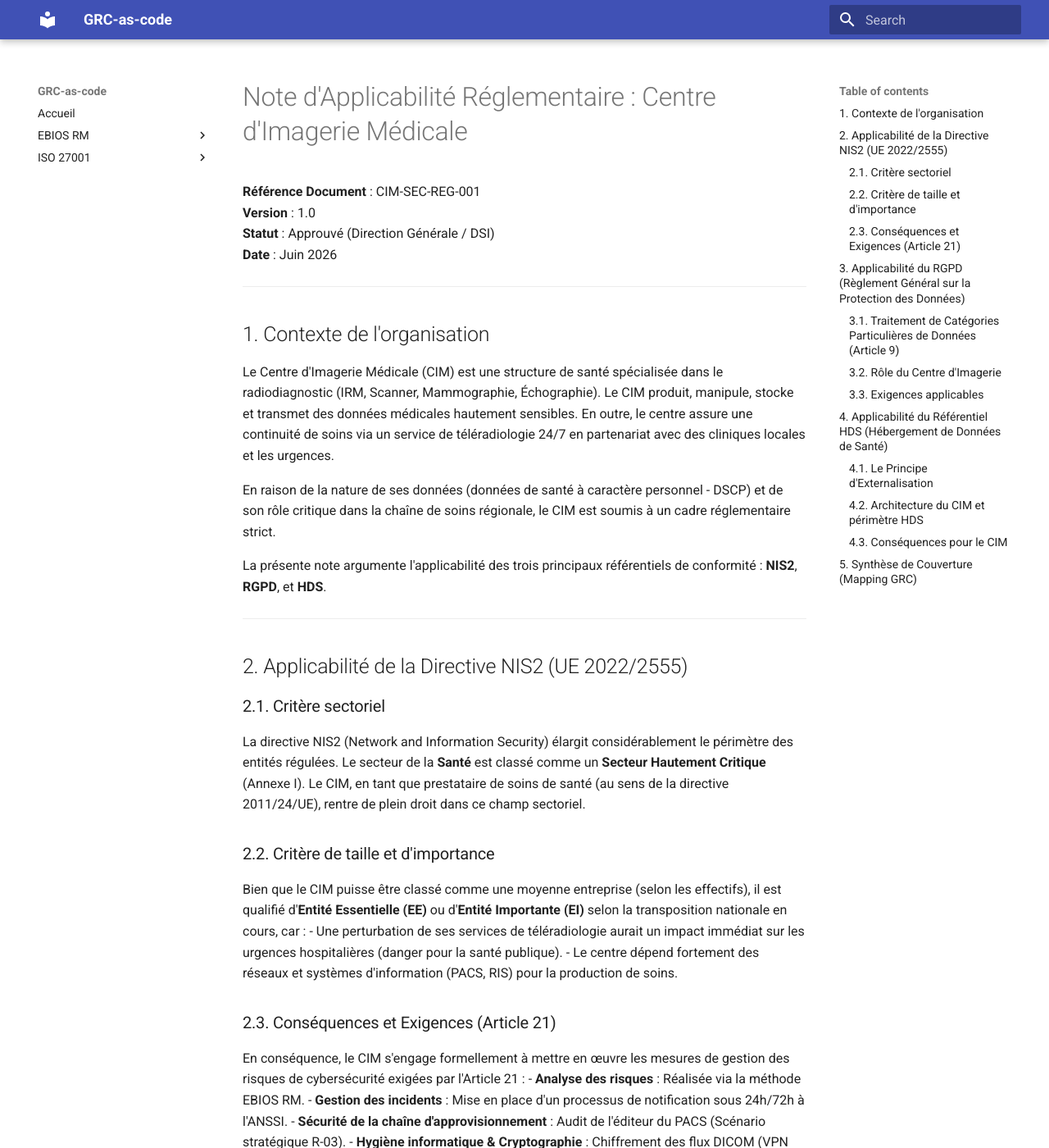
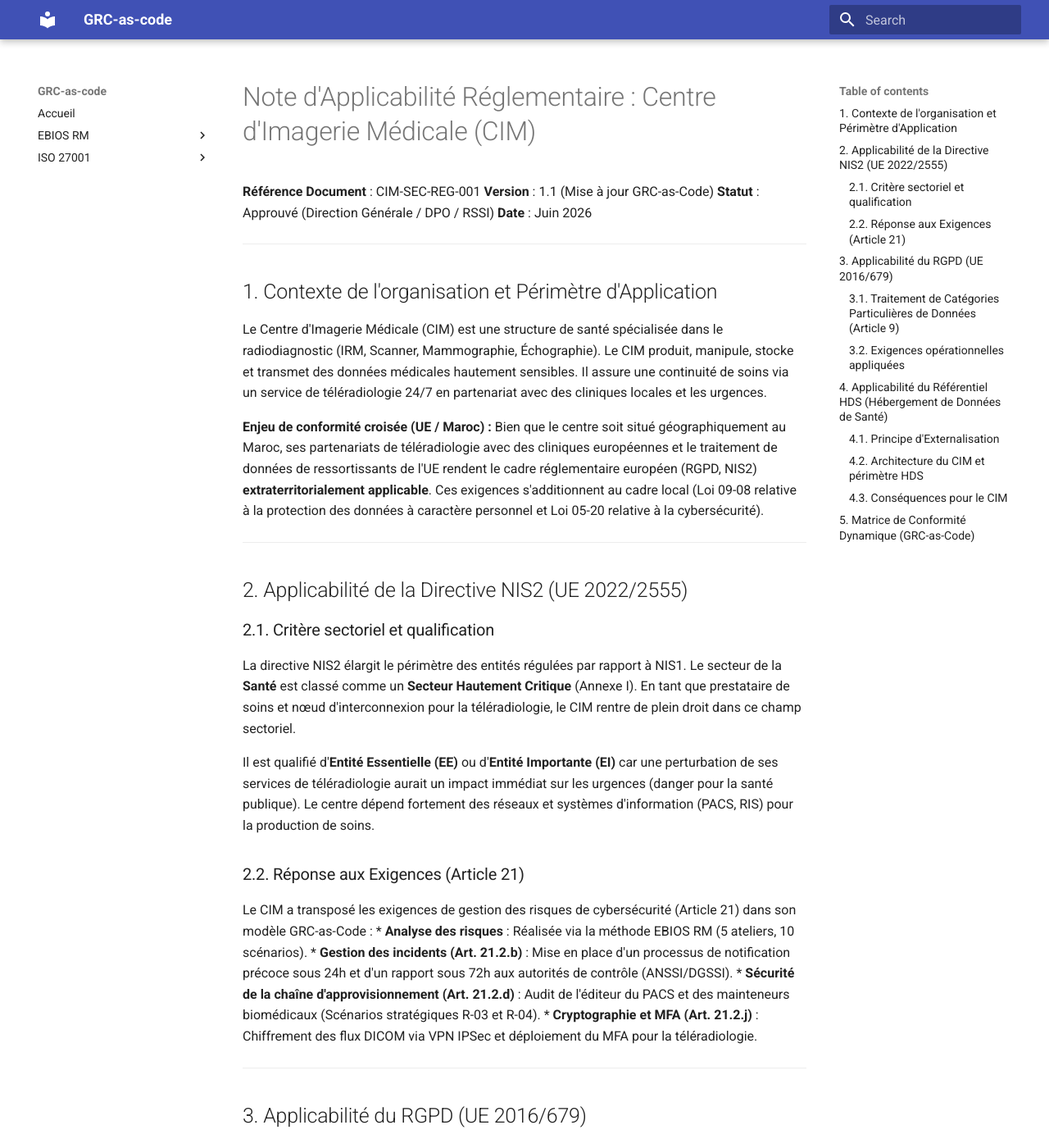
Before and after one commit to h-4mza/grc-as-code-imaging-center, an MkDocs documentation site: the page built from docs/compliance/applicabilite_reglementaire.md, in a window 1280 px wide and 1400 px high. Shown: the whole window at 82% size. Built offline with MkDocs 1.6.1 and Material for MkDocs 9.7.7, drawn with Linux system fonts in a browser that asks for light colours; some of the changed text lies outside the part shown.

Commit message:
docs(compliance): update applicability note with extraterritoriality context (UE/Maroc)

```diff
--- a/docs/compliance/applicabilite_reglementaire.md
+++ b/docs/compliance/applicabilite_reglementaire.md
@@ -1,82 +1,71 @@
-# Note d'Applicabilité Réglementaire : Centre d'Imagerie Médicale
+# Note d'Applicabilité Réglementaire : Centre d'Imagerie Médicale (CIM)
 
 **Référence Document** : CIM-SEC-REG-001
-**Version** : 1.0
-**Statut** : Approuvé (Direction Générale / DSI)
+**Version** : 1.1 (Mise à jour GRC-as-Code)
+**Statut** : Approuvé (Direction Générale / DPO / RSSI)
 **Date** : Juin 2026
 
 ---
 
-## 1. Contexte de l'organisation
-Le Centre d'Imagerie Médicale (CIM) est une structure de santé spécialisée dans le radiodiagnostic (IRM, Scanner, Mammographie, Échographie). Le CIM produit, manipule, stocke et transmet des données médicales hautement sensibles. En outre, le centre assure une continuité de soins via un service de téléradiologie 24/7 en partenariat avec des cliniques locales et les urgences.
+## 1. Contexte de l'organisation et Périmètre d'Application
+Le Centre d'Imagerie Médicale (CIM) est une structure de santé spécialisée dans le radiodiagnostic (IRM, Scanner, Mammographie, Échographie). Le CIM produit, manipule, stocke et transmet des données médicales hautement sensibles. Il assure une continuité de soins via un service de téléradiologie 24/7 en partenariat avec des cliniques locales et les urgences.
 
-En raison de la nature de ses données (données de santé à caractère personnel - DSCP) et de son rôle critique dans la chaîne de soins régionale, le CIM est soumis à un cadre réglementaire strict.
-
-La présente note argumente l'applicabilité des trois principaux référentiels de conformité : **NIS2**, **RGPD**, et **HDS**.
+**Enjeu de conformité croisée (UE / Maroc) :**
+Bien que le centre soit situé géographiquement au Maroc, ses partenariats de téléradiologie avec des cliniques européennes et le traitement de données de ressortissants de l'UE rendent le cadre réglementaire européen (RGPD, NIS2) **extraterritorialement applicable**. Ces exigences s'additionnent au cadre local (Loi 09-08 relative à la protection des données à caractère personnel et Loi 05-20 relative à la cybersécurité).
 
 ---
 
 ## 2. Applicabilité de la Directive NIS2 (UE 2022/2555)
 
-### 2.1. Critère sectoriel
-La directive NIS2 (Network and Information Security) élargit considérablement le périmètre des entités régulées. Le secteur de la **Santé** est classé comme un **Secteur Hautement Critique** (Annexe I).
-Le CIM, en tant que prestataire de soins de santé (au sens de la directive 2011/24/UE), rentre de plein droit dans ce champ sectoriel.
+### 2.1. Critère sectoriel et qualification
+La directive NIS2 élargit le périmètre des entités régulées par rapport à NIS1. Le secteur de la **Santé** est classé comme un **Secteur Hautement Critique** (Annexe I). En tant que prestataire de soins et nœud d'interconnexion pour la téléradiologie, le CIM rentre de plein droit dans ce champ sectoriel.
 
-### 2.2. Critère de taille et d'importance
-Bien que le CIM puisse être classé comme une moyenne entreprise (selon les effectifs), il est qualifié d'**Entité Essentielle (EE)** ou d'**Entité Importante (EI)** selon la transposition nationale en cours, car :
-- Une perturbation de ses services de téléradiologie aurait un impact immédiat sur les urgences hospitalières (danger pour la santé publique).
-- Le centre dépend fortement des réseaux et systèmes d'information (PACS, RIS) pour la production de soins.
+Il est qualifié d'**Entité Essentielle (EE)** ou d'**Entité Importante (EI)** car une perturbation de ses services de téléradiologie aurait un impact immédiat sur les urgences (danger pour la santé publique). Le centre dépend fortement des réseaux et systèmes d'information (PACS, RIS) pour la production de soins.
 
-### 2.3. Conséquences et Exigences (Article 21)
-En conséquence, le CIM s'engage formellement à mettre en œuvre les mesures de gestion des risques de cybersécurité exigées par l'Article 21 :
-- **Analyse des risques** : Réalisée via la méthode EBIOS RM.
-- **Gestion des incidents** : Mise en place d'un processus de notification sous 24h/72h à l'ANSSI.
-- **Sécurité de la chaîne d'approvisionnement** : Audit de l'éditeur du PACS (Scénario stratégique R-03).
-- **Hygiène informatique & Cryptographie** : Chiffrement des flux DICOM (VPN IPSec) et déploiement du MFA pour la téléradiologie.
+### 2.2. Réponse aux Exigences (Article 21)
+Le CIM a transposé les exigences de gestion des risques de cybersécurité (Article 21) dans son modèle GRC-as-Code :
+* **Analyse des risques** : Réalisée via la méthode EBIOS RM (5 ateliers, 10 scénarios).
+* **Gestion des incidents (Art. 21.2.b)** : Mise en place d'un processus de notification précoce sous 24h et d'un rapport sous 72h aux autorités de contrôle (ANSSI/DGSSI).
+* **Sécurité de la chaîne d'approvisionnement (Art. 21.2.d)** : Audit de l'éditeur du PACS et des mainteneurs biomédicaux (Scénarios stratégiques R-03 et R-04).
+* **Cryptographie et MFA (Art. 21.2.j)** : Chiffrement des flux DICOM via VPN IPSec et déploiement du MFA pour la téléradiologie.
 
 ---
 
-## 3. Applicabilité du RGPD (Règlement Général sur la Protection des Données)
+## 3. Applicabilité du RGPD (UE 2016/679)
 
 ### 3.1. Traitement de Catégories Particulières de Données (Article 9)
-Le cœur de métier du CIM repose sur la production et l'interprétation d'images médicales (radiographies, IRM). Ces images, associées au nom du patient et à son dossier clinique (DPI), constituent des **Données Concernant la Santé** (Article 9 du RGPD).
-Leur traitement est interdit par défaut, sauf exception (Art. 9.2.h : diagnostic médical, prise en charge sanitaire).
+Le cœur de métier du CIM repose sur la production et l'interprétation d'images médicales. Ces images, associées au dossier clinique du patient (DPI), constituent des **Données Concernant la Santé** (Article 9 du RGPD). Leur traitement est licite sous l'exception de la prise en charge sanitaire (Art. 9.2.h). Le CIM agit en tant que **Responsable de Traitement** pour ces données.
 
-### 3.2. Rôle du Centre d'Imagerie
-Le CIM agit en tant que **Responsable de Traitement** pour les données générées en son sein.
-
-### 3.3. Exigences applicables
-- **DPIA (Analyse d'Impact sur la Protection des Données - Art. 35)** : Obligatoire pour le traitement à grande échelle de données de santé (PACS/RIS). Le volet cybersécurité du DPIA est couvert par notre analyse EBIOS RM.
-- **Sécurité des traitements (Art. 32)** : Obligation de garantir la confidentialité et l'intégrité des données. Couvert par l'implémentation de la norme **ISO 27001**.
-- **Registre des traitements (Art. 30)** : Maintenu par le DPO (Délégué à la Protection des Données).
-- **Notification des violations de données (Art. 33)** : À la CNIL dans un délai de 72h. Ce risque est traité dans le scénario opérationnel R-02 (Exfiltration via faille VPN).
+### 3.2. Exigences opérationnelles appliquées
+* **Registre des traitements (Art. 30)** : Maintenu par le DPO, il inclut les processus de "Prise en charge patient" et "Téléradiologie" identifiés dans les valeurs métier EBIOS RM.
+* **DPIA (Analyse d'Impact - Art. 35)** : Obligatoire pour le traitement à grande échelle de données de santé (PACS/RIS). Le volet cyber du DPIA s'appuie nativement sur l'analyse EBIOS RM.
+* **Sécurité des traitements (Art. 32)** : Obligation de garantir la confidentialité et l'intégrité des données, couverte par l'évaluation continue des 93 contrôles ISO 27001.
+* **Notification des violations (Art. 33)** : Délai strict de 72h auprès de l'autorité de contrôle (CNIL/CNDP). Ce risque est directement modélisé dans les scénarios R-02 (Exfiltration VPN) et R-05 (Insider threat).
 
 ---
 
 ## 4. Applicabilité du Référentiel HDS (Hébergement de Données de Santé)
 
-### 4.1. Le Principe d'Externalisation
-L'article L. 1111-8 du Code de la santé publique (CSP) impose que tout hébergement de données de santé à caractère personnel sur support numérique, réalisé par un prestataire pour le compte d'un professionnel de santé, soit confié à un prestataire certifié **HDS**.
+### 4.1. Principe d'Externalisation
+L'article L. 1111-8 du Code de la santé publique (CSP) français impose que tout hébergement de données de santé sur support numérique soit confié à un prestataire certifié **HDS**.
 
 ### 4.2. Architecture du CIM et périmètre HDS
 Le CIM héberge une partie de ses données sur site (Modalités, PACS local tampon), mais **externalise ses sauvegardes et son archivage long terme (VNA)** vers le cloud pour des raisons de résilience.
-Par conséquent :
-- Le fournisseur Cloud (AWS/Azure/OVH) ou l'infogéreur **DOIT être certifié HDS** (niveaux 1 à 6 selon la prestation).
-- Le CIM doit inclure dans ses contrats des clauses spécifiques HDS.
+Le fournisseur Cloud ou l'infogéreur **DOIT être certifié HDS** (niveaux 1 à 6 selon la prestation). Le CIM doit inclure dans ses contrats des clauses spécifiques HDS.
 
 ### 4.3. Conséquences pour le CIM
-Bien que le CIM ne soit pas lui-même hébergeur, il doit exiger et contrôler la conformité de son fournisseur. Ce point est directement audité par le contrôle ISO 27001 **5.23 (Sécurité de l'information pour l'utilisation de services cloud)**, dont la maturité a été évaluée à 4/5 grâce à la contractualisation stricte HDS et à l'immutabilité des sauvegardes (WORM).
+Bien que le CIM ne soit pas lui-même hébergeur, il doit exiger et contrôler la conformité de son fournisseur. Ce point est audité informatiquement par notre registre de risques via le contrôle ISO 27001 **5.23 (Sécurité de l'information pour l'utilisation de services cloud)**. La maturité est évaluée à 4/5 grâce à la contractualisation stricte HDS et à l'immutabilité des sauvegardes (WORM).
 
 ---
 
-## 5. Synthèse de Couverture (Mapping GRC)
+## 5. Matrice de Conformité Dynamique (GRC-as-Code)
 
-Afin de démontrer cette conformité, l'approche **GRC As-Code** du centre mappe chaque exigence de ces réglementations aux contrôles ISO 27001 mis en œuvre :
+Afin de démontrer cette conformité en temps réel, l'API FastAPI du CIM mappe dynamiquement chaque exigence réglementaire aux contrôles ISO 27001 correspondants :
 
 | Référentiel | Moteur d'Applicabilité | Contrôles ISO 27001 Clés Mappés (Exemples) |
 |-------------|------------------------|------------------------------------------|
-| **NIS2**    | Protection SI Essentiel| 5.24 (Incidents), 5.21 (Supply chain), 8.7 (Malware) |
-| **RGPD**    | Données de Santé (DPI) | 5.34 (Confidentialité), 8.12 (DLP), 8.24 (Cryptographie) |
-| **HDS**     | Archivage Cloud PACS   | 5.23 (Cloud), 8.13 (Sauvegardes) |
+| **NIS2** | Protection SI Essentiel | 5.24 (Incidents), 5.21 (Supply chain), 8.7 (Malware) |
+| **RGPD** | Données de Santé (DPI) | 5.34 (Confidentialité), 8.12 (DLP), 8.24 (Cryptographie) |
+| **HDS** | Archivage Cloud PACS | 5.23 (Cloud), 8.13 (Sauvegardes) |
 
-*(Voir les tableaux de bord Streamlit de l'application pour le taux de couverture en temps réel).*
+*(Le calcul exact de couverture et l'état d'implémentation de ces mesures sont disponibles sur les tableaux de bord Streamlit de la plateforme).*
```
